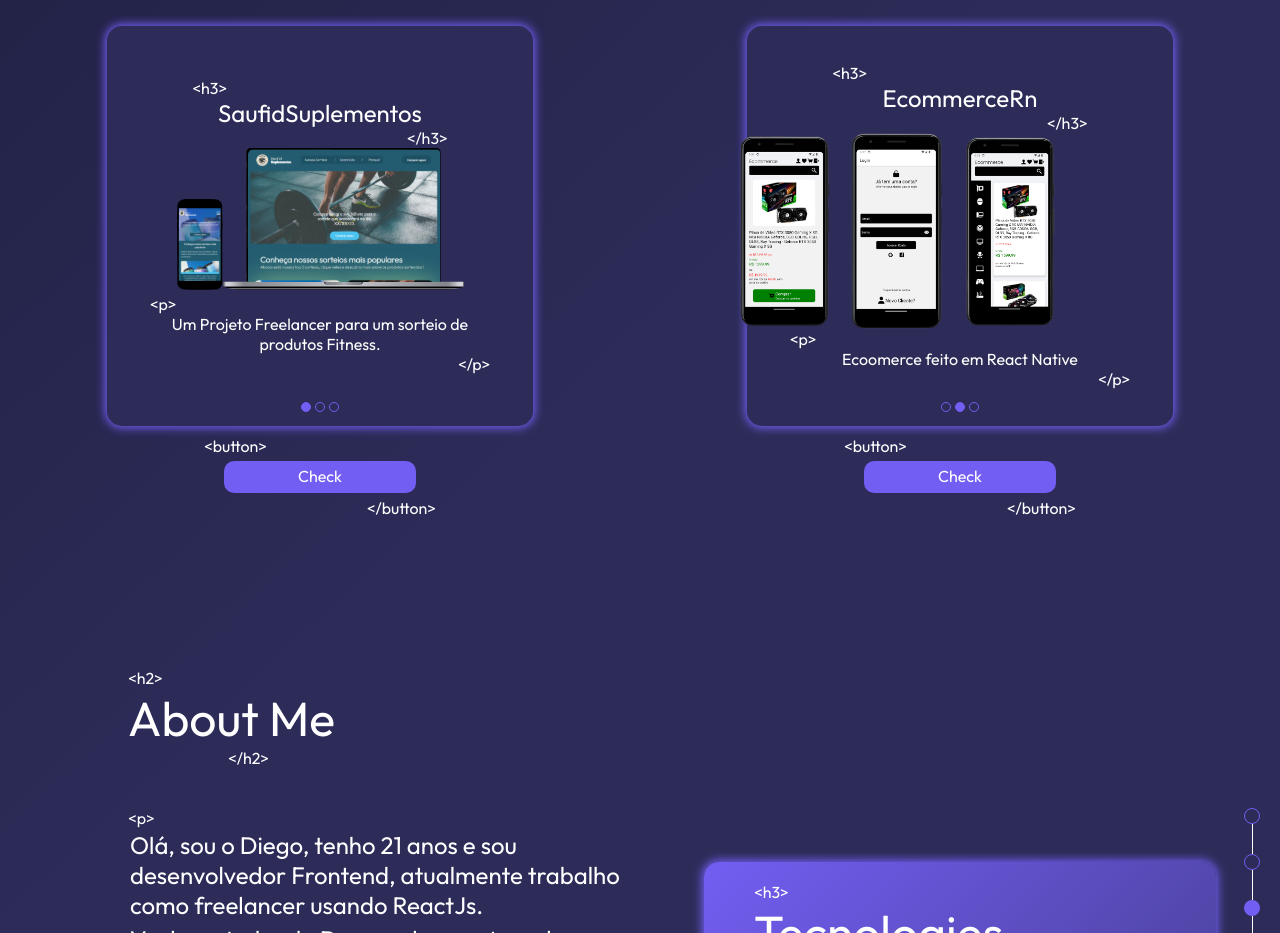
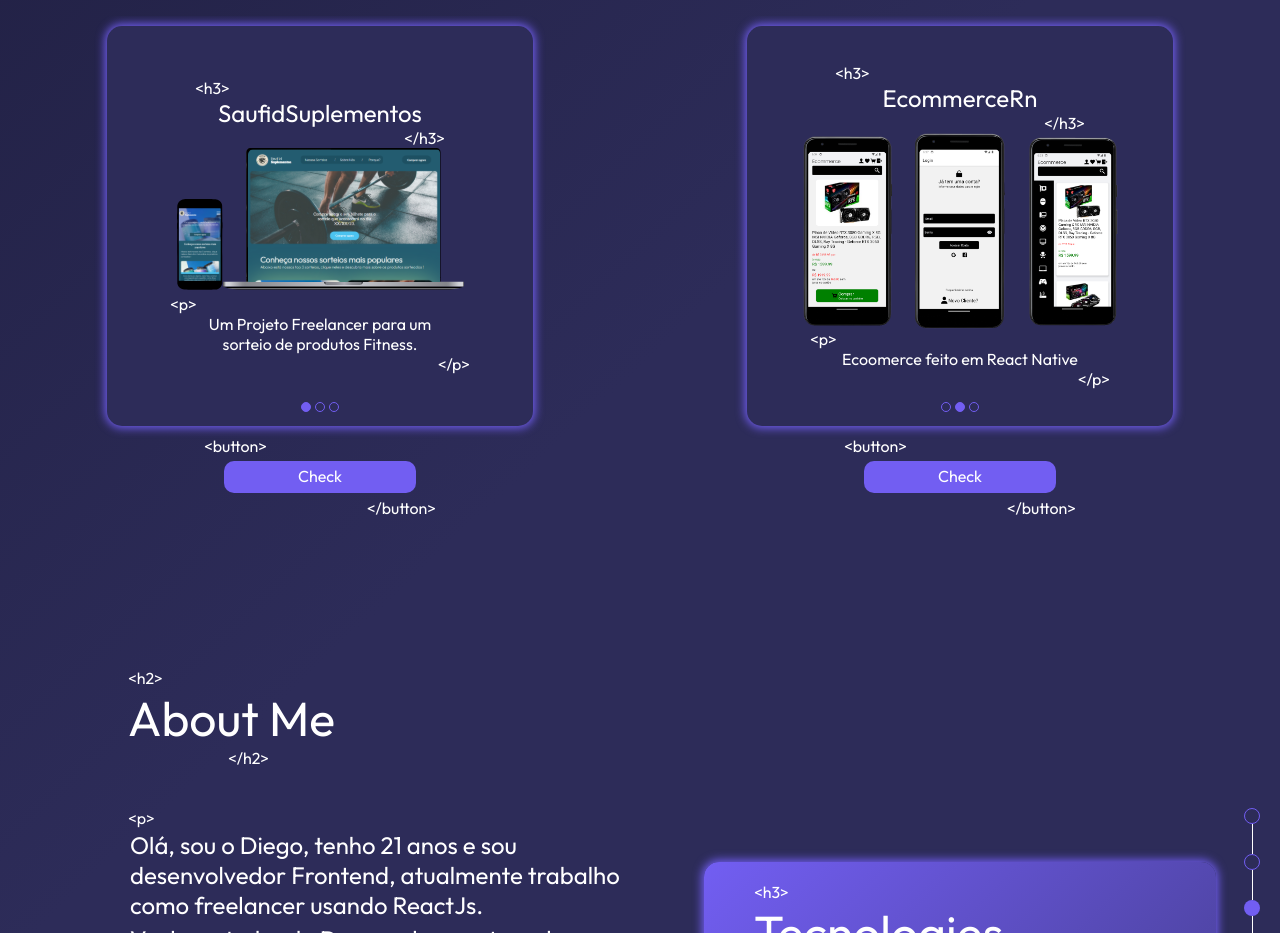
Before and after one commit to DiegoCard117/PortfolioJs, a React (Vite) app: page / in a window 1280 px wide. Shown: the part 1800-2733 px from the top of the page. Built offline with nearby package versions, Linux system fonts and the light colour scheme.

Commit message:
Update portfolio.css

```diff
--- a/src/assets/css/portfolio.css
+++ b/src/assets/css/portfolio.css
@@ -108,84 +108,6 @@
 .Rn>img {
   width: 70px;
 }
-
-
-/*tags simulando as tags html
-.port_open , .port_h2_close, .port_p_close , .carrousel_h3_close , .carrousel_p_close , .carrousel_p_open{
-  position: relative;
-}
-
-.port_open {
-  right: 20px;
-}
-
-.port_h2_close {
-  left: 120px;
-}
-
-.port_p_close {
-  left: 95%;
-}
-
-
-.carrousel_h3_close {
-  left: 200px;
-}
-
-.carrousel-p {
-  position: absolute;
-  bottom: 15px;
-  text-align: center;
-}
-
-.carrousel-p > p {
-  width: 250px;
-}
-
-.carrousel_p_close {
-  left: 50%;
-}
-
-.carrousel_p_open {
-  right: 50%;
-}
-
-.img-carrousel {
-  position: relative;
-  display: flex;
-  justify-content: end;
-  align-items: center;
-}
-
-.img-carrousel > img {
-  position: absolute;
-  right: -20px;
-}
-
-.Rn > img {
-  width: 90px;
-  transform: translateX(-95%);
-}
-
-.Rn > img:nth-child(1) {
-  left: 40px;
-}
-
-.Rn > img:nth-child(3) {
-  left: -180px;
-}
-
-.smartphone {
-  z-index: 99;
-  filter: drop-shadow(0 0 0.75rem #725ef273);
-}
-
-.notebook {
-  z-index: 98;
-  filter: drop-shadow(0 0 0.75rem #725ef273);
-}
-*/
-
 
 .btn_portfolio_container {
   width: 30%;
@@ -320,15 +242,17 @@
 
   .Rn>img {
     width: 90px;
-    transform: translateX(-70%);
   }
 
-  .Rn>img:nth-child(1) {
-    left: 80px;
+  .carrousel-p {
+    width: 300px;
   }
 
-  .Rn>img:nth-child(3) {
-    left: -220px;
+  .carrousel-p>p {
+    width: 90%;
   }
 
+  .title-carrousel {
+    width: 250px;
+  }
 }
```
